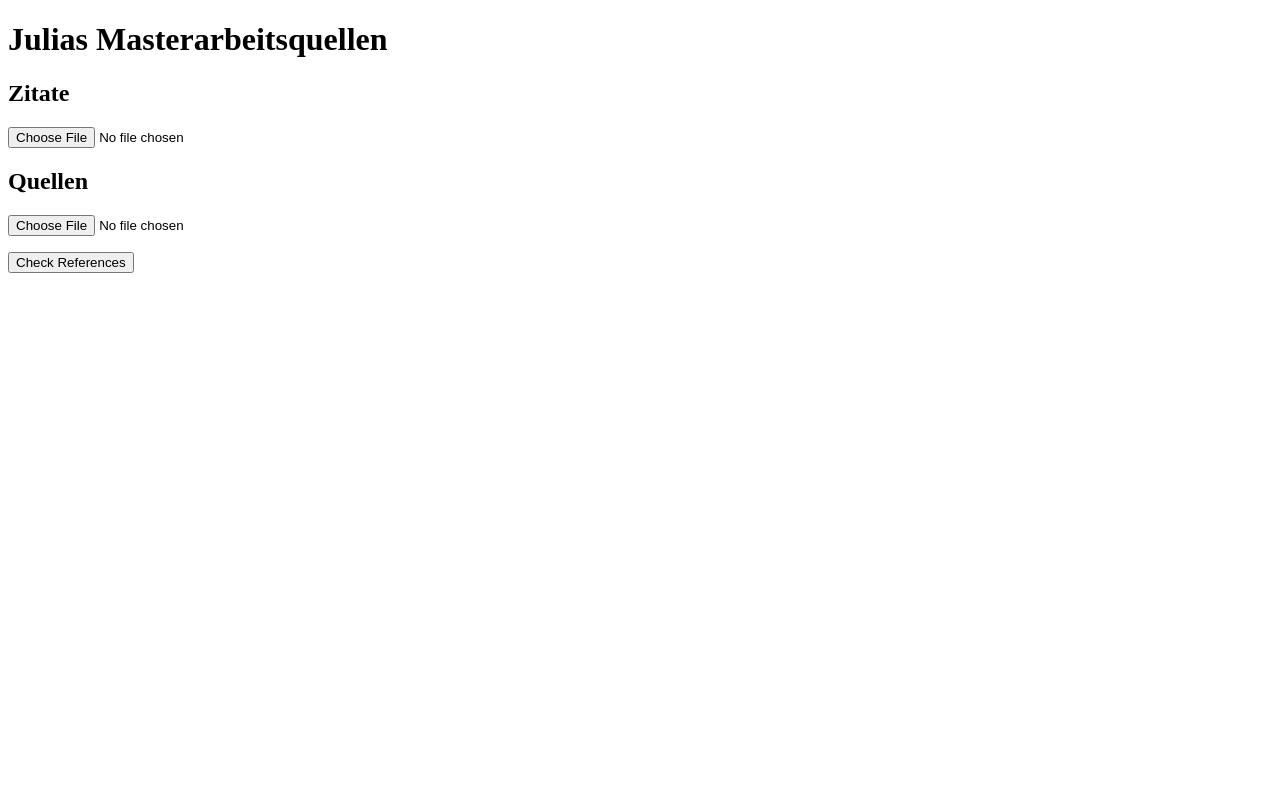
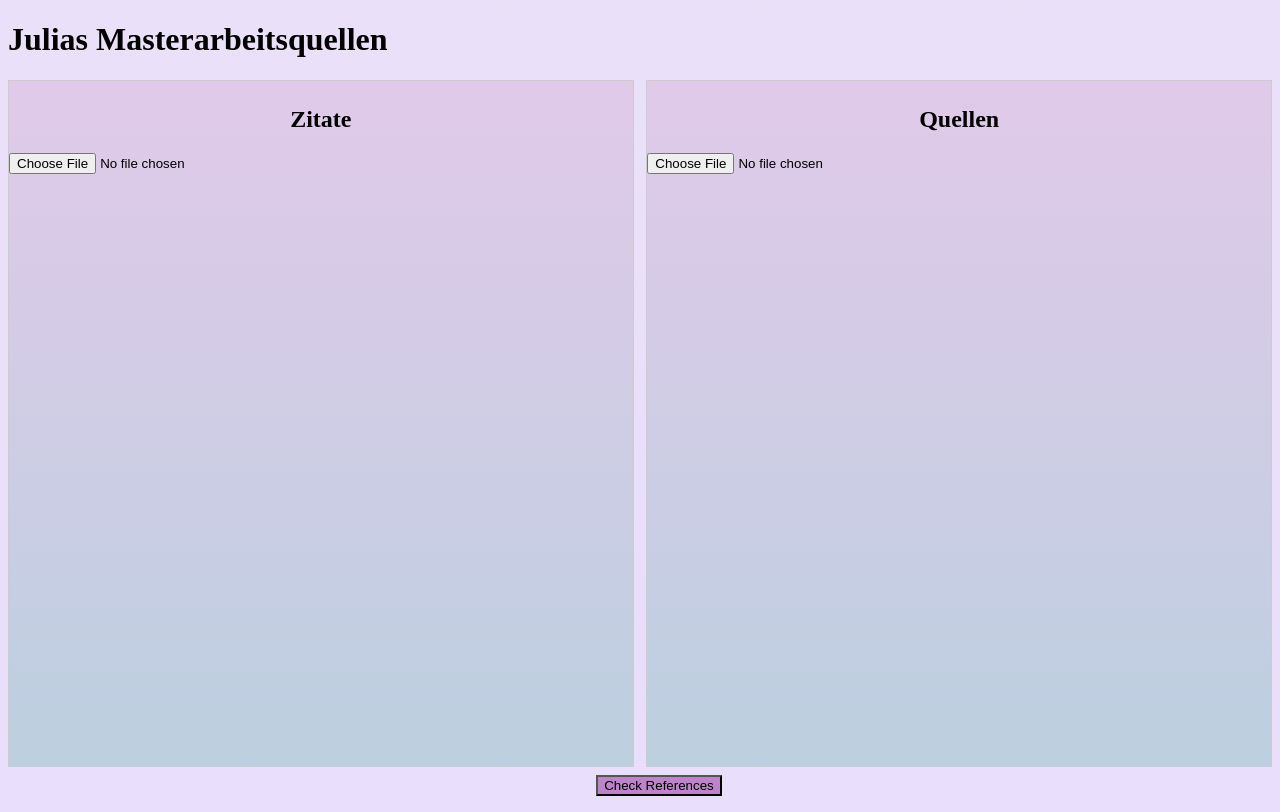
Before and after one commit to Tergrad/ReferenceProofing, a plain HTML site: page Julias Masterarbeit/Masterarbeit.html in a window 1280 px wide. Drawn offline with nearby package versions, Linux system fonts and the light colour scheme; the site is published under a folder, as on GitHub Pages, so addresses that start at the root find nothing.

Commit message:
Added CSS

```diff
--- a/Julias Masterarbeit/Masterarbeit.html
+++ b/Julias Masterarbeit/Masterarbeit.html
@@ -4,7 +4,7 @@
     <meta charset="UTF-8">
     <meta name="viewport" content="width=device-width, initial-scale=1.0">
     <title>Julias Masterarbeit Reference Checker</title>
-    <link rel="stylesheet" href="/Masterarbeit.css">
+    <link rel="stylesheet" href="Masterarbeit.css">
 </head>
 <body>
 
```
